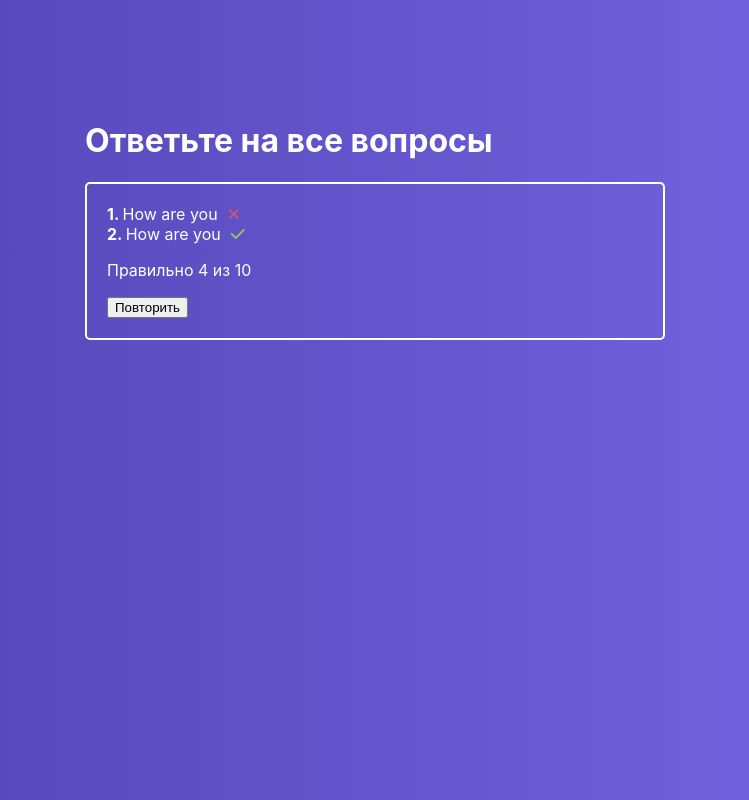
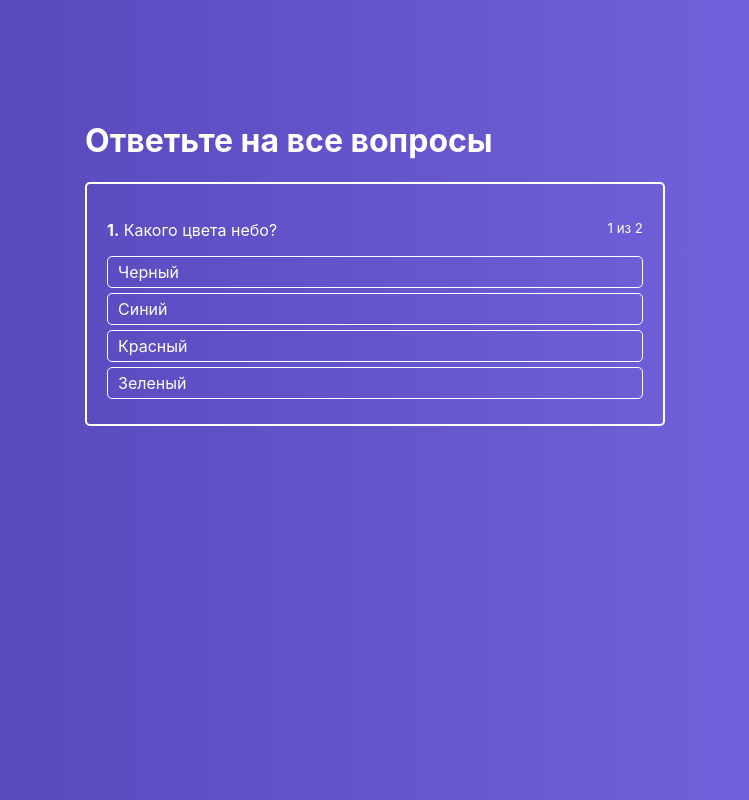
Before and after one commit to susorovpp/react-project, a React (Create React App) app in the folder react-quiz/: page / in a window 1280 px wide. Shown: the whole page, without its empty margins (265-1014 px from the left). Built offline with nearby package versions, Linux system fonts and the light colour scheme.

Commit message:
add calculating result

```diff
--- a/react-quiz/src/Components/FinishedQuiz/FinishedQuiz.js
+++ b/react-quiz/src/Components/FinishedQuiz/FinishedQuiz.js
@@ -2,25 +2,40 @@
 import classes from './FinishedQuiz.module.css'
 
 const FinishedQuiz = props => {
+    const successCount = Object.keys(props.results).reduce((total, key) => {
+        if (props.results[key] === 'success') {
+            total++
+        }
+
+        return total
+    }, 0)
+
     return (
         <div className={classes.FinishedQuiz}>
             <ul>
-                <li>
-                    <strong>1. </strong>
-                    How are you
-                    <i className={'fa fa-times ' + classes.error} />
-                </li>
-                <li>
-                    <strong>2. </strong>
-                    How are you
-                    <i className={'fa fa-check ' + classes.success} />
-                </li>
+                {props.quiz.map((quizItem, index) => {
+                    const cls = [
+                        'fa',
+                        props.results[quizItem.id] === 'error' ? 'fa-times' : 'fa-check',
+                        classes[props.results[quizItem.id]]
+                    ]
+
+                    return (
+                        <li
+                            key={index}>
+                                <strong>{index + 1}</strong>.&nbsp;
+                                {quizItem.question}
+                                <i className={cls.join(' ')} />
+                        </li>
+                    )
+
+                })}
             </ul>
 
-            <p>Правильно 4 из 10</p>
+            <p>Правильно {successCount} из {props.quiz.length}</p>
 
             <div>
-                <button>Повторить</button>
+                <button onClick={props.onRetry}>Повторить</button>
             </div>
         </div>
     )
--- a/react-quiz/src/Containers/Quiz/Quiz.js
+++ b/react-quiz/src/Containers/Quiz/Quiz.js
@@ -5,9 +5,10 @@
 
 class Quiz extends Component {
     state = {
-        isFinished: true,
+        results: {}, // {[id]: 'success' || 'error' }
+        isFinished: false,
         activeQuestion: 0,
-        answerState: null, // { [id]: 'success' || 'error'}
+        answerState: null, // {[id]: 'success' || 'error'}
         quiz: [
             {
                 question: 'Какого цвета небо?',
@@ -45,11 +46,15 @@
         console.log('Answer Id: ', answerId);
 
         const question = this.state.quiz[this.state.activeQuestion]
+        const results = this.state.results
 
         if (question.rightAnswerId === answerId) {
-
+            if (!results[question.id]) {
+                results[question.id] = 'success'
+            }
             this.setState({
-                answerState: {[answerId]: 'success'}
+                answerState: {[answerId]: 'success'},
+                results
             })
 
             const timeout = window.setTimeout(() => {
@@ -67,14 +72,25 @@
                 window.clearTimeout(timeout)
             }, 1000)
         } else {
+            results[question.id] = 'error'
             this.setState({
-                answerState: {[answerId]: 'error'}
+                answerState: {[answerId]: 'error'},
+                results
             })
         }
     }
 
     isQuizFinished() {
         return this.state.activeQuestion + 1 === this.state.quiz.length
+    }
+
+    retryHandler = () => {
+        this.setState({
+            activeQuestion: 0,
+            answerState: null,
+            isFinished:false,
+            results: {}
+        })
     }
 
     render() {
@@ -87,7 +103,9 @@
                     {
                         this.state.isFinished
                             ? <FinishedQuiz
-
+                                results={this.state.results}
+                                quiz={this.state.quiz}
+                                onRetry={this.retryHandler}
                                 />
                             : <ActiveQuiz
                                 answers={this.state.quiz[this.state.activeQuestion].answers}
```
